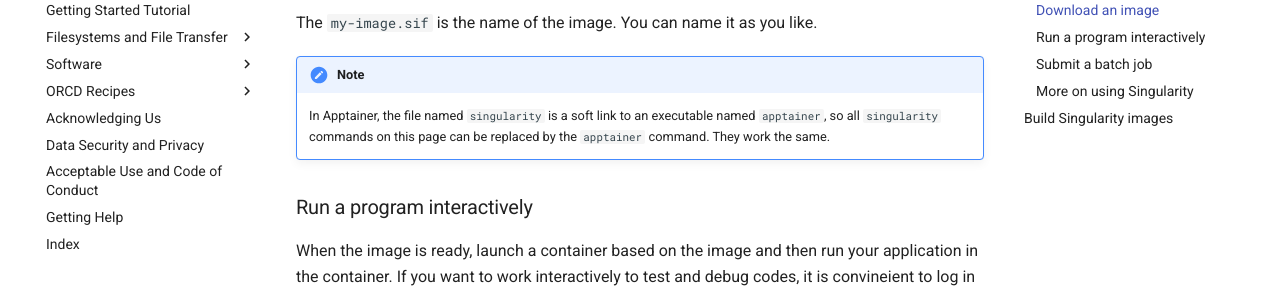
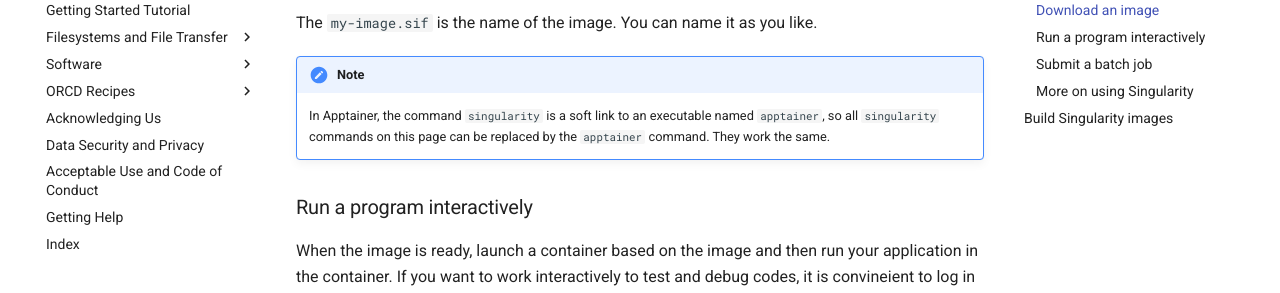
Before and after one commit to mit-orcd/orcd-docs-edit, an MkDocs documentation site: the page built from docs/software/apptainer.md, in a window 1280 px wide and 900 px high, scrolled down 1740 px. Shown: the part 152-445 px from the top of the window. Built offline with MkDocs 1.6.1 and Material for MkDocs 9.7.7, drawn with Linux system fonts in a browser that asks for light colours.

Commit message:
container

```diff
--- a/docs/software/apptainer.md
+++ b/docs/software/apptainer.md
@@ -80,7 +80,7 @@ singularity pull my-image.sif docker://bitnami/pytorch:latest
 The `my-image.sif` is the name of the image. You can name it as you like.
 
 !!! note
-    In Apptainer, the file named `singularity` is a soft link to an executable named `apptainer`, so all `singularity` commands on this page can be replaced by the `apptainer` command. They work the same.
+    In Apptainer, the command `singularity` is a soft link to an executable named `apptainer`, so all `singularity` commands on this page can be replaced by the `apptainer` command. They work the same.
 
 
 ### Run a program interactively
```
